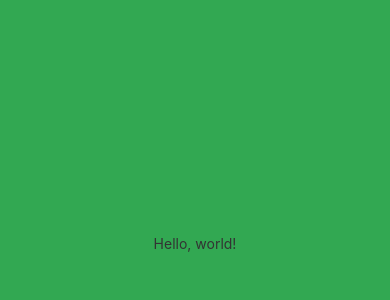
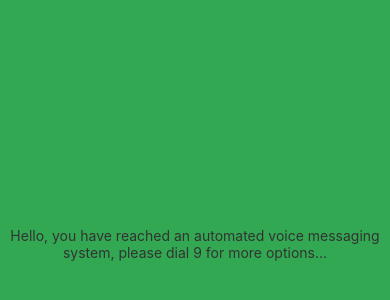
Before and after one commit to lukehmcc/Emagini, a React Native app in the folder emaginiReact/: screen / in a window 390 px wide. Shown: the part 176-476 px from the top of the page. Built offline with nearby package versions, Linux system fonts and the light colour scheme.

Commit message:
AHAHAHAHHAHAHA

```diff
--- a/emaginiReact/App.js
+++ b/emaginiReact/App.js
@@ -16,7 +16,7 @@ export default class HelloWorldApp extends Component {
   render() {
     return (
       <View style={helloStyle.container}>
-        <Text style={helloStyle.instructions}>Hello, world!</Text>
+        <Text style={helloStyle.instructions}>Hello, you have reached an automated voice messaging system, please dial 9 for more options...</Text>
       </View>
     );
   }
```
